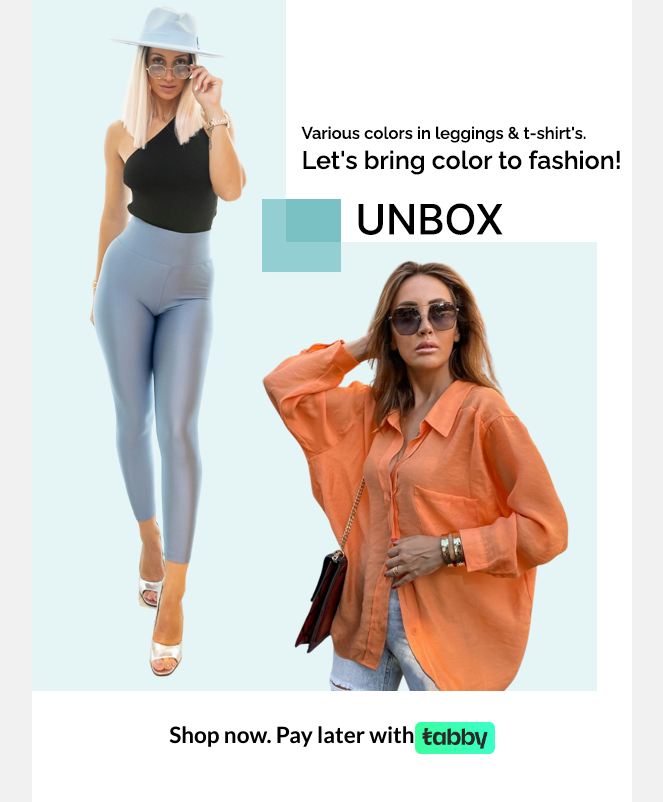
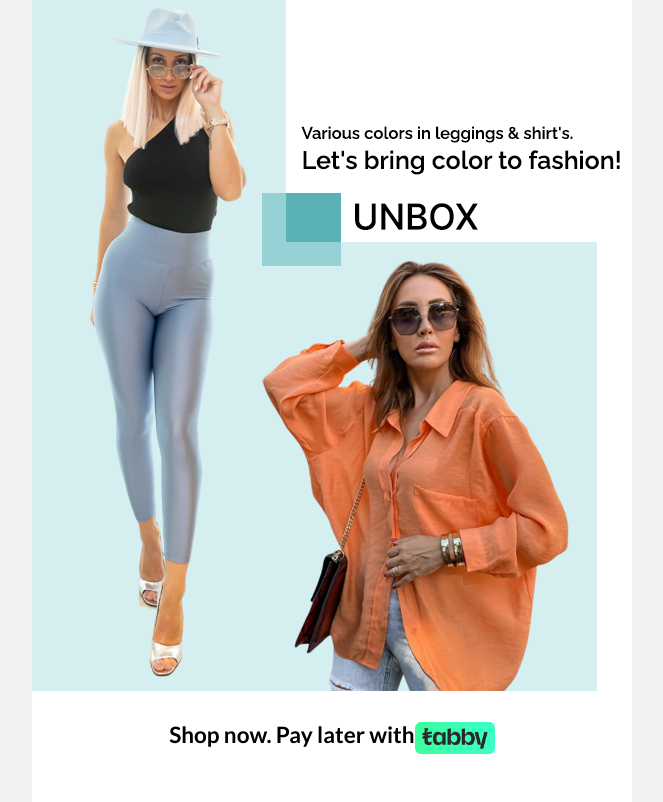
Before and after one commit to shubham-intelgray/email, a website: page campaign4.html in a window 1280 px wide. Shown: the part 135-937 px from the top of the page, without its empty margins (308-971 px from the left). Drawn offline with nearby package versions, Linux system fonts and the light colour scheme; a web font is replaced by a local one.

Commit message:
design updated

```diff
--- a/campaign4.html
+++ b/campaign4.html
@@ -472,7 +472,7 @@
               <a href="http://unboxbasics.com" target="_blank"
                 ><img
                   style="width: -webkit-fill-available"
-                  src="attachments/collection1.png"
+                  src="attachments/unboxcollection.png"
               /></a>
             </td>
           </tr>
```
Also changed, not shown: attachments/unboxcollection.png (added).
